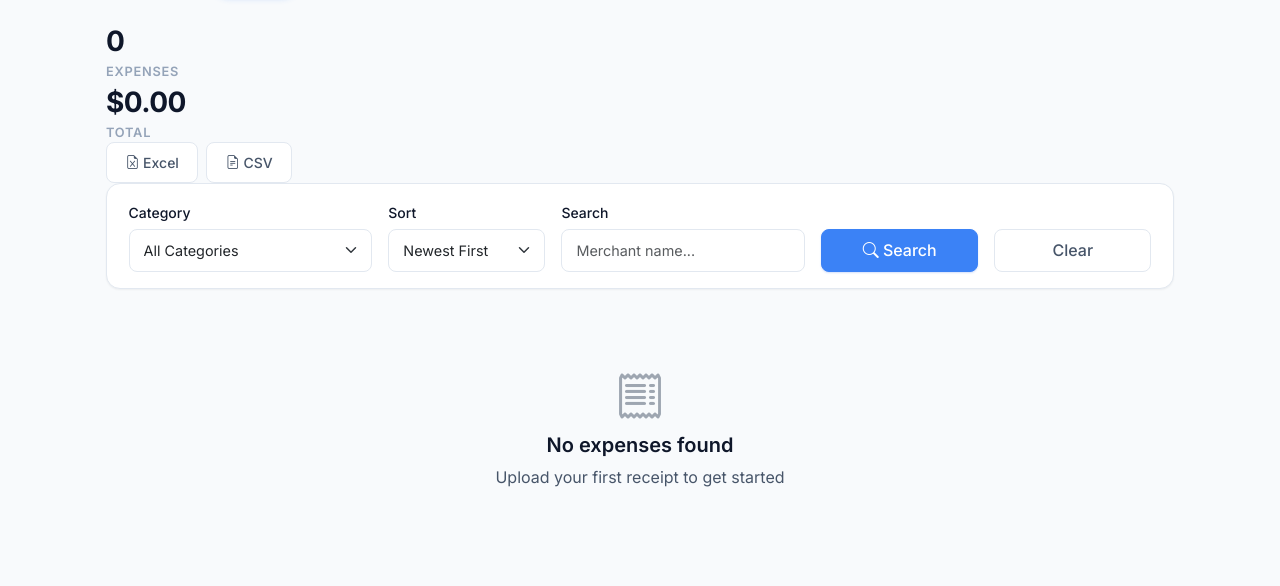
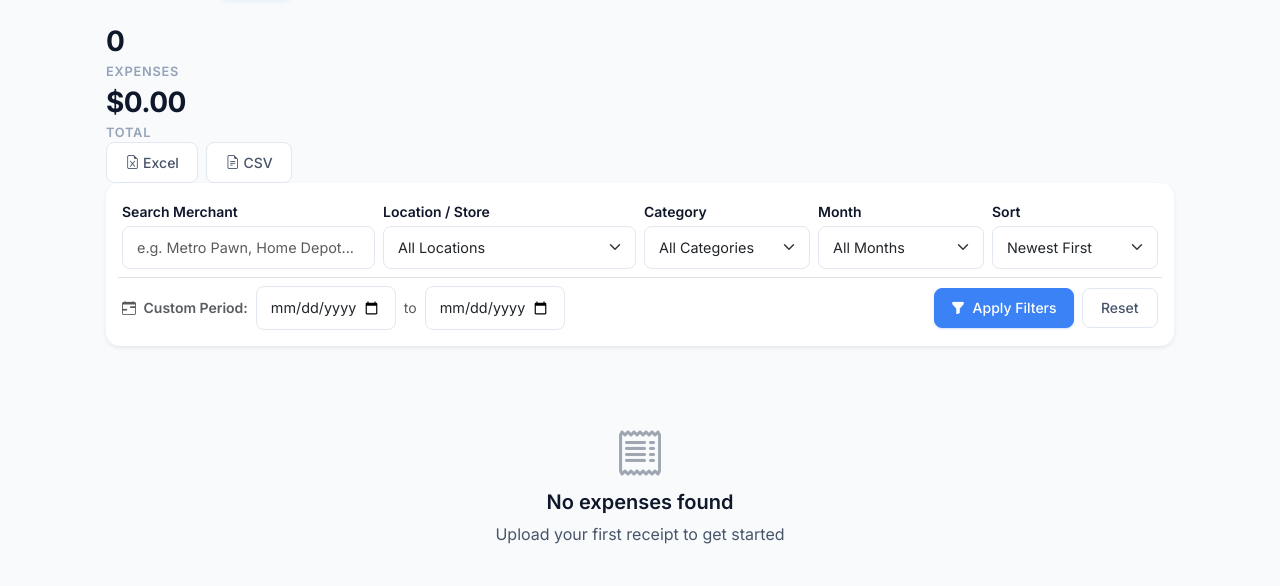
Before and after one commit to keithanderson85/receipt-reader, a Flask app: page /expenses in a window 1280 px wide. Shown: the part 253-839 px from the top of the page. Run offline with Flask 2, Linux system fonts and the light colour scheme; the visitor is signed in with stand-in values (Sample User, id 1); data that the repository does not hold is empty; some libraries are stand-ins or nearby versions.

Commit message:
feat: add location-based spend analytics, custom date range filtering, and token-efficient image optimization

```diff
--- a/app.py
+++ b/app.py
@@ -667,15 +667,68 @@ def find_matching_location(address_str, user_id=None):
 @app.route('/locations')
 @login_required
 def locations_page():
-    """Manage known locations."""
+    """Manage known locations with spending statistics."""
     conn = sqlite3.connect('receipts.db')
     cursor = conn.cursor()
     cursor.execute('SELECT id, name, address, category FROM locations WHERE user_id = ? ORDER BY name ASC', (current_user.id,))
     locations = cursor.fetchall()
+
+    # Calculate spending analytics per known location
+    location_stats = []
+    current_year = datetime.now().strftime('%Y')
+    current_month = datetime.now().strftime('%m')
+
+    for loc in locations:
+        loc_id, name, address, category = loc
+
+        # All-time spend
+        cursor.execute('''
+            SELECT COUNT(*), COALESCE(SUM(amount), 0)
+            FROM expenses
+            WHERE user_id = ? AND (
+                merchant_name LIKE ? OR
+                (address IS NOT NULL AND address != '' AND address LIKE ?)
+            )
+        ''', (current_user.id, f'%{name}%', f'%{address[:15]}%' if address else 'NONE'))
+        all_time_count, all_time_total = cursor.fetchone()
+
+        # This year spend
+        cursor.execute('''
+            SELECT COUNT(*), COALESCE(SUM(amount), 0)
+            FROM expenses
+            WHERE user_id = ? AND strftime('%Y', date) = ? AND (
+                merchant_name LIKE ? OR
+                (address IS NOT NULL AND address != '' AND address LIKE ?)
+            )
+        ''', (current_user.id, current_year, f'%{name}%', f'%{address[:15]}%' if address else 'NONE'))
+        year_count, year_total = cursor.fetchone()
+
+        # This month spend
+        cursor.execute('''
+            SELECT COUNT(*), COALESCE(SUM(amount), 0)
+            FROM expenses
+            WHERE user_id = ? AND strftime('%Y', date) = ? AND strftime('%m', date) = ? AND (
+                merchant_name LIKE ? OR
+                (address IS NOT NULL AND address != '' AND address LIKE ?)
+            )
+        ''', (current_user.id, current_year, current_month, f'%{name}%', f'%{address[:15]}%' if address else 'NONE'))
+        month_count, month_total = cursor.fetchone()
+
+        location_stats.append({
+            'id': loc_id,
+            'name': name,
+            'address': address,
+            'category': category,
+            'all_time_count': all_time_count,
+            'all_time_total': all_time_total,
+            'year_total': year_total,
+            'month_total': month_total
+        })
+
     conn.close()
 
     form = LocationForm()
-    return render_template('locations.html', locations=locations, form=form)
+    return render_template('locations.html', locations=location_stats, form=form, current_year=current_year)
 
 @app.route('/locations/add', methods=['POST'])
 @login_required
@@ -1142,6 +1195,9 @@ def view_expenses():
     category_filter = request.args.get('category', '')
     year_filter = request.args.get('year', '')
     month_filter = request.args.get('month', '')
+    start_date = request.args.get('start_date', '')
+    end_date = request.args.get('end_date', '')
+    location_filter = request.args.get('location', '')
     search_query = request.args.get('q', '')
     sort_by = request.args.get('sort', 'date_desc')  # Default sort
 
@@ -1172,6 +1228,18 @@ def view_expenses():
         conditions.append('strftime("%m", e.date) = ?')
         params.append(f"{int(month_filter):02d}")
 
+    if start_date:
+        conditions.append('e.date >= ?')
+        params.append(start_date)
+
+    if end_date:
+        conditions.append('e.date <= ?')
+        params.append(end_date)
+
+    if location_filter:
+        conditions.append('(e.merchant_name LIKE ? OR e.location LIKE ? OR e.address LIKE ?)')
+        params.extend([f'%{location_filter}%', f'%{location_filter}%', f'%{location_filter}%'])
+
     if search_query:
         conditions.append('e.merchant_name LIKE ?')
         params.append(f'%{search_query}%')
@@ -1211,6 +1279,10 @@ def view_expenses():
         month_name = datetime(2000, month_num, 1).strftime('%B')
         available_months.append((row[0], f"{month_name} {row[1]}"))
 
+    # Fetch user's saved locations for the location filter dropdown
+    cursor.execute('SELECT name FROM locations WHERE user_id = ? ORDER BY name ASC', (current_user.id,))
+    known_locations = [row[0] for row in cursor.fetchall()]
+
     conn.close()
 
     return render_template('expenses.html',
@@ -1218,9 +1290,13 @@ def view_expenses():
                          categories=EXPENSE_CATEGORIES,
                          available_years=available_years,
                          available_months=available_months,
+                         known_locations=known_locations,
                          current_category=category_filter,
                          current_year=year_filter,
                          current_month=month_filter,
+                         current_start_date=start_date,
+                         current_end_date=end_date,
+                         current_location=location_filter,
                          current_sort=sort_by,
                          current_search=search_query)
 
@@ -1231,16 +1307,18 @@ def export_expenses(format):
     year = request.args.get('year')
     category = request.args.get('category')
     month = request.args.get('month')
+    start_date = request.args.get('start_date')
+    end_date = request.args.get('end_date')
+    location = request.args.get('location')
     search_query = request.args.get('q')
 
     conn = sqlite3.connect('receipts.db')
 
     # Build query (always filter by current user)
-    query = 'SELECT merchant_name, amount, date, category, description FROM expenses WHERE user_id = ?'
+    query = 'SELECT merchant_name, amount, date, category, description, location, address FROM expenses WHERE user_id = ?'
     params = [current_user.id]
     conditions = []
 
-    # Only add filters if they have a value (not None and not empty string)
     if year:
         conditions.append('strftime("%Y", date) = ?')
         params.append(str(year))
@@ -1252,6 +1330,18 @@ def export_expenses(format):
     if month:
         conditions.append('strftime("%m", date) = ?')
         params.append(f"{int(month):02d}")
+
+    if start_date:
+        conditions.append('date >= ?')
+        params.append(start_date)
+
+    if end_date:
+        conditions.append('date <= ?')
+        params.append(end_date)
+
+    if location:
+        conditions.append('(merchant_name LIKE ? OR location LIKE ? OR address LIKE ?)')
+        params.extend([f'%{location}%', f'%{location}%', f'%{location}%'])
 
     if search_query:
         conditions.append('merchant_name LIKE ?')
@@ -2031,10 +2121,10 @@ def bulk_upload_receipts():
         flash('No valid files could be saved.', 'error')
         return redirect(url_for('bulk_upload_page'))
 
-    # Step 2: Execute OCR tasks in parallel with ThreadPoolExecutor (max 3 workers to stay within rate limits)
+    # Step 2: Execute OCR tasks in parallel with ThreadPoolExecutor (max 2 workers to stay well under TPM/RPM limits)
     review_entries = []
     summary_counts = {'ready': 0, 'duplicate': 0, 'needs_data': 0, 'error': 0}
-    max_workers = min(3, len(upload_tasks))
+    max_workers = min(2, len(upload_tasks))
 
     with ThreadPoolExecutor(max_workers=max_workers) as executor:
         future_to_task = {executor.submit(_process_bulk_receipt_task, task): task for task in upload_tasks}
--- a/templates/expenses.html
+++ b/templates/expenses.html
@@ -83,31 +83,62 @@ function pushAllToDashboard() {
         <div class="summary-stat-label">Total</div>
     </div>
     <div class="d-flex gap-2 flex-wrap">
-        <a href="{{ url_for('export_expenses', format='excel', year=current_year, category=current_category, month=current_month, q=current_search) }}" class="btn btn-outline-secondary btn-sm">
+        <a href="{{ url_for('export_expenses', format='excel', year=current_year, category=current_category, month=current_month, start_date=current_start_date, end_date=current_end_date, location=current_location, q=current_search) }}" class="btn btn-outline-secondary btn-sm">
             <i class="bi bi-file-earmark-excel"></i> Excel
         </a>
-        <a href="{{ url_for('export_expenses', format='csv', year=current_year, category=current_category, month=current_month, q=current_search) }}" class="btn btn-outline-secondary btn-sm">
+        <a href="{{ url_for('export_expenses', format='csv', year=current_year, category=current_category, month=current_month, start_date=current_start_date, end_date=current_end_date, location=current_location, q=current_search) }}" class="btn btn-outline-secondary btn-sm">
             <i class="bi bi-file-earmark-text"></i> CSV
         </a>
     </div>
 </div>
 
 <!-- Filters -->
-<div class="card mb-4">
-    <div class="card-body py-3">
-        <form method="GET" action="{{ url_for('view_expenses') }}" id="filterForm" class="row g-3 align-items-end">
+<div class="card mb-4 border-0 shadow-sm">
+    <div class="card-body p-3">
+        <form method="GET" action="{{ url_for('view_expenses') }}" id="filterForm" class="row g-2 align-items-end">
+            <!-- Search -->
             <div class="col-md-3">
-                <label class="form-label">Category</label>
-                <select name="category" class="form-select" onchange="this.form.submit()">
+                <label class="form-label small fw-semibold mb-1">Search Merchant</label>
+                <input type="text" class="form-control form-control-sm" placeholder="e.g. Metro Pawn, Home Depot..." name="q" value="{{ current_search or '' }}">
+            </div>
+
+            <!-- Location Filter -->
+            <div class="col-md-3">
+                <label class="form-label small fw-semibold mb-1">Location / Store</label>
+                <select name="location" class="form-select form-select-sm" onchange="this.form.submit()">
+                    <option value="">All Locations</option>
+                    {% for loc_name in known_locations %}
+                    <option value="{{ loc_name }}" {% if loc_name == current_location %}selected{% endif %}>{{ loc_name }}</option>
+                    {% endfor %}
+                </select>
+            </div>
+
+            <!-- Category -->
+            <div class="col-md-2">
+                <label class="form-label small fw-semibold mb-1">Category</label>
+                <select name="category" class="form-select form-select-sm" onchange="this.form.submit()">
                     <option value="">All Categories</option>
                     {% for cat_code, cat_name in categories %}
                     <option value="{{ cat_code }}" {% if cat_code == current_category %}selected{% endif %}>{{ cat_name }}</option>
                     {% endfor %}
                 </select>
             </div>
+
+            <!-- Month Filter -->
             <div class="col-md-2">
-                <label class="form-label">Sort</label>
-                <select name="sort" class="form-select" onchange="this.form.submit()">
+                <label class="form-label small fw-semibold mb-1">Month</label>
+                <select name="month" class="form-select form-select-sm" onchange="this.form.submit()">
+                    <option value="">All Months</option>
+                    {% for m_code, m_name in [('1','Jan'),('2','Feb'),('3','Mar'),('4','Apr'),('5','May'),('6','Jun'),('7','Jul'),('8','Aug'),('9','Sep'),('10','Oct'),('11','Nov'),('12','Dec')] %}
+                    <option value="{{ m_code }}" {% if m_code == current_month %}selected{% endif %}>{{ m_name }}</option>
+                    {% endfor %}
+                </select>
+            </div>
+
+            <!-- Sort -->
+            <div class="col-md-2">
+                <label class="form-label small fw-semibold mb-1">Sort</label>
+                <select name="sort" class="form-select form-select-sm" onchange="this.form.submit()">
                     <option value="date_desc" {% if current_sort == 'date_desc' %}selected{% endif %}>Newest First</option>
                     <option value="date_asc" {% if current_sort == 'date_asc' %}selected{% endif %}>Oldest First</option>
                     <option value="amount_desc" {% if current_sort == 'amount_desc' %}selected{% endif %}>Highest Amount</option>
@@ -115,17 +146,21 @@ function pushAllToDashboard() {
                     <option value="merchant" {% if current_sort == 'merchant' %}selected{% endif %}>Merchant A-Z</option>
                 </select>
             </div>
-            <div class="col-md-3">
-                <label class="form-label">Search</label>
-                <input type="text" class="form-control" placeholder="Merchant name..." name="q" value="{{ current_search or '' }}">
-            </div>
-            <div class="col-md-2">
-                <button type="submit" class="btn btn-primary w-100">
-                    <i class="bi bi-search"></i> Search
-                </button>
-            </div>
-            <div class="col-md-2">
-                <a href="{{ url_for('view_expenses') }}" class="btn btn-outline-secondary w-100">Clear</a>
+
+            <!-- Date Period Range Accordion / Inputs -->
+            <div class="col-12 mt-2 pt-2 border-top d-flex justify-content-between align-items-center flex-wrap gap-2">
+                <div class="d-flex align-items-center gap-2 flex-wrap">
+                    <span class="small text-muted fw-semibold"><i class="bi bi-calendar-range me-1"></i> Custom Period:</span>
+                    <input type="date" class="form-control form-control-sm" style="width: 140px;" name="start_date" value="{{ current_start_date or '' }}" title="Start Date">
+                    <span class="text-muted small">to</span>
+                    <input type="date" class="form-control form-control-sm" style="width: 140px;" name="end_date" value="{{ current_end_date or '' }}" title="End Date">
+                </div>
+                <div class="d-flex gap-2">
+                    <button type="submit" class="btn btn-primary btn-sm px-3">
+                        <i class="bi bi-funnel-fill me-1"></i> Apply Filters
+                    </button>
+                    <a href="{{ url_for('view_expenses') }}" class="btn btn-outline-secondary btn-sm">Reset</a>
+                </div>
             </div>
             {% if current_year %}<input type="hidden" name="year" value="{{ current_year }}">{% endif %}
         </form>
```
Also changed, not shown: receipt_ocr_genai.py (+6 -6 lines), templates/locations.html (+46 -18 lines).
